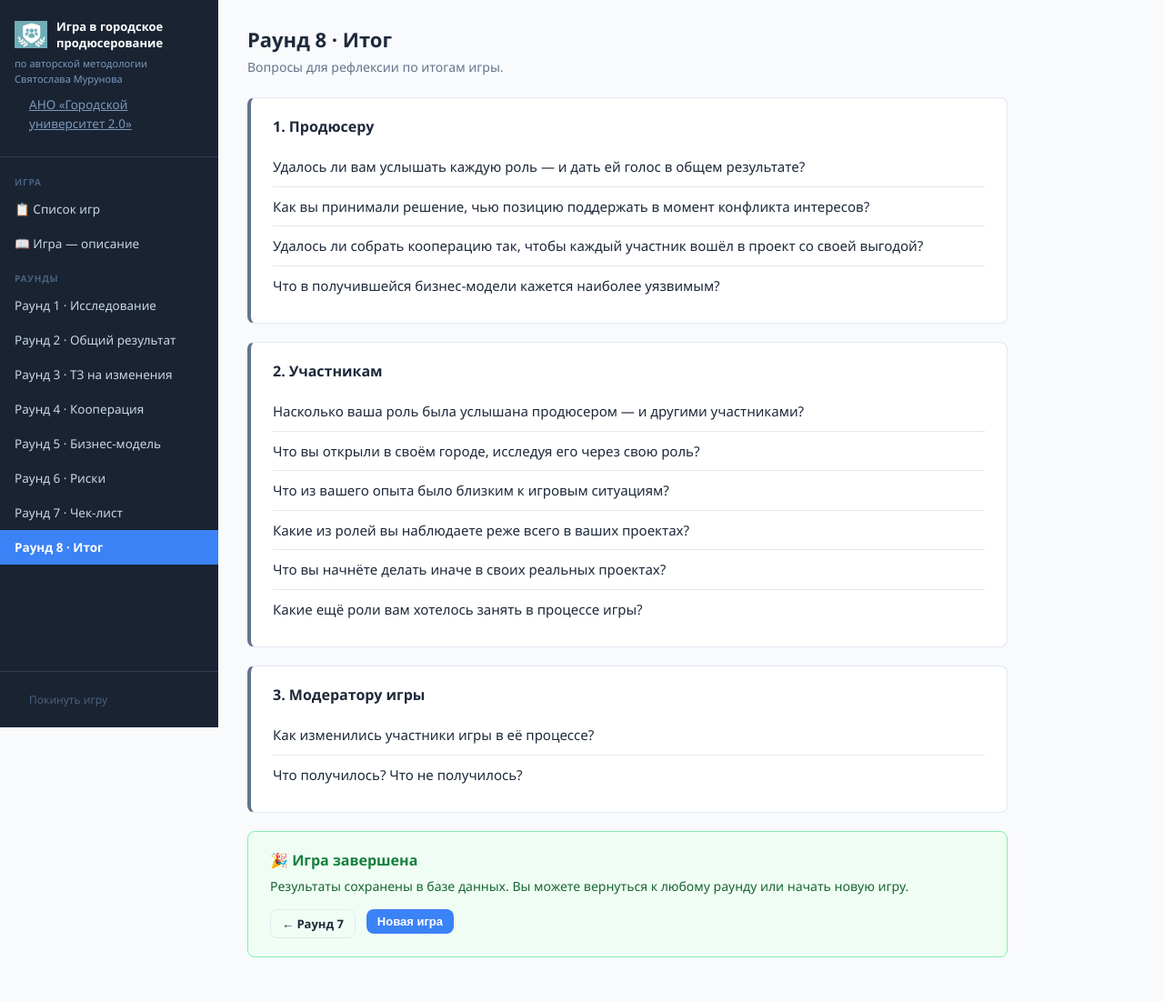
After one commit to Aquamariss/city-game, a Flask app: page /round/8 in a window 1280 px wide. The commit adds this page. Shown: the whole page at 91% size. Run offline with Flask 3, Linux system fonts and the light colour scheme; the visitor is signed in with stand-in values (Sample User, id 1); data that the repository does not hold is empty.

Commit message:
Make Checklist Round 7, add Round 8 Итог with 3 reflection blocks
Co-Authored-By: Claude Sonnet 4.6 <noreply@anthropic.com>

```diff
--- a/app.py
+++ b/app.py
@@ -224,7 +224,14 @@ def round6():
 @game_required
 def round7():
     game = get_current_game()
-    return render_template('round7.html', game=game)
+    return render_template('checklist.html', game=game, data=game.get('data', {}))
+
+
+@app.route('/round/8')
+@game_required
+def round8():
+    game = get_current_game()
+    return render_template('round8.html', game=game)
 
 
 # ── API ───────────────────────────────────────────────────────────────────────
@@ -260,8 +267,7 @@ def _risks_json():
 @app.route('/checklist')
 @game_required
 def checklist():
-    game = get_current_game()
-    return render_template('checklist.html', game=game, data=game.get('data', {}))
+    return redirect(url_for('round7'))
 
 
 @app.route('/print/r3-final')
--- a/templates/base.html
+++ b/templates/base.html
@@ -75,11 +75,11 @@
     </a>
     <a href="{{ url_for('round7') }}"
        class="{% if request.endpoint == 'round7' %}active{% endif %}">
-      Раунд 7 · Итог
+      Раунд 7 · Чек-лист
     </a>
-    <a href="{{ url_for('checklist') }}"
-       class="{% if request.endpoint == 'checklist' %}active{% endif %}">
-      ✅ Чек-лист
+    <a href="{{ url_for('round8') }}"
+       class="{% if request.endpoint == 'round8' %}active{% endif %}">
+      Раунд 8 · Итог
     </a>
     {% endif %}
   </nav>
--- a/templates/checklist.html
+++ b/templates/checklist.html
@@ -1,8 +1,8 @@
 {% extends "base.html" %}
-{% block title %}Чек-лист{% endblock %}
+{% block title %}Раунд 7 · Чек-лист{% endblock %}
 
 {% block content %}
-<div class="page-title">✅ Чек-лист</div>
+<div class="page-title">Раунд 7 · Чек-лист</div>
 <div class="page-subtitle">Отмечайте пункты по мере выполнения — галки сохраняются и видны всем участникам.</div>
 
 {% set sections = [
--- /dev/null
+++ b/templates/round8.html
@@ -0,0 +1,50 @@
+{% extends "base.html" %}
+{% block title %}Раунд 8 · Итог{% endblock %}
+
+{% block content %}
+<div class="page-title">Раунд 8 · Итог</div>
+<div class="page-subtitle">Вопросы для рефлексии по итогам игры.</div>
+
+<div class="card accent-r7">
+  <div class="card-title">1. Продюсеру</div>
+  <ul class="reflection-list" style="margin-top:12px;">
+    <li>Удалось ли вам услышать каждую роль — и дать ей голос в общем результате?</li>
+    <li>Как вы принимали решение, чью позицию поддержать в момент конфликта интересов?</li>
+    <li>Удалось ли собрать кооперацию так, чтобы каждый участник вошёл в проект со своей выгодой?</li>
+    <li>Что в получившейся бизнес-модели кажется наиболее уязвимым?</li>
+  </ul>
+</div>
+
+<div class="card accent-r7">
+  <div class="card-title">2. Участникам</div>
+  <ul class="reflection-list" style="margin-top:12px;">
+    <li>Насколько ваша роль была услышана продюсером — и другими участниками?</li>
+    <li>Что вы открыли в своём городе, исследуя его через свою роль?</li>
+    <li>Что из вашего опыта было близким к игровым ситуациям?</li>
+    <li>Какие из ролей вы наблюдаете реже всего в ваших проектах?</li>
+    <li>Что вы начнёте делать иначе в своих реальных проектах?</li>
+    <li>Какие ещё роли вам хотелось занять в процессе игры?</li>
+  </ul>
+</div>
+
+<div class="card accent-r7">
+  <div class="card-title">3. Модератору игры</div>
+  <ul class="reflection-list" style="margin-top:12px;">
+    <li>Как изменились участники игры в её процессе?</li>
+    <li>Что получилось? Что не получилось?</li>
+  </ul>
+</div>
+
+<div class="card" style="background:#f0fdf4; border-color:#86efac;">
+  <div class="card-title" style="color:#15803d;">🎉 Игра завершена</div>
+  <p style="margin-top:8px; color:#166534; font-size:14px;">
+    Результаты сохранены в базе данных. Вы можете вернуться к любому раунду или начать новую игру.
+  </p>
+  <div style="margin-top:16px; display:flex; gap:12px;">
+    <a href="{{ url_for('round7') }}" class="btn btn-outline btn-sm">← Раунд 7</a>
+    <form method="POST" action="{{ url_for('new_game') }}">
+      <button type="submit" class="btn btn-primary btn-sm">Новая игра</button>
+    </form>
+  </div>
+</div>
+{% endblock %}
```
